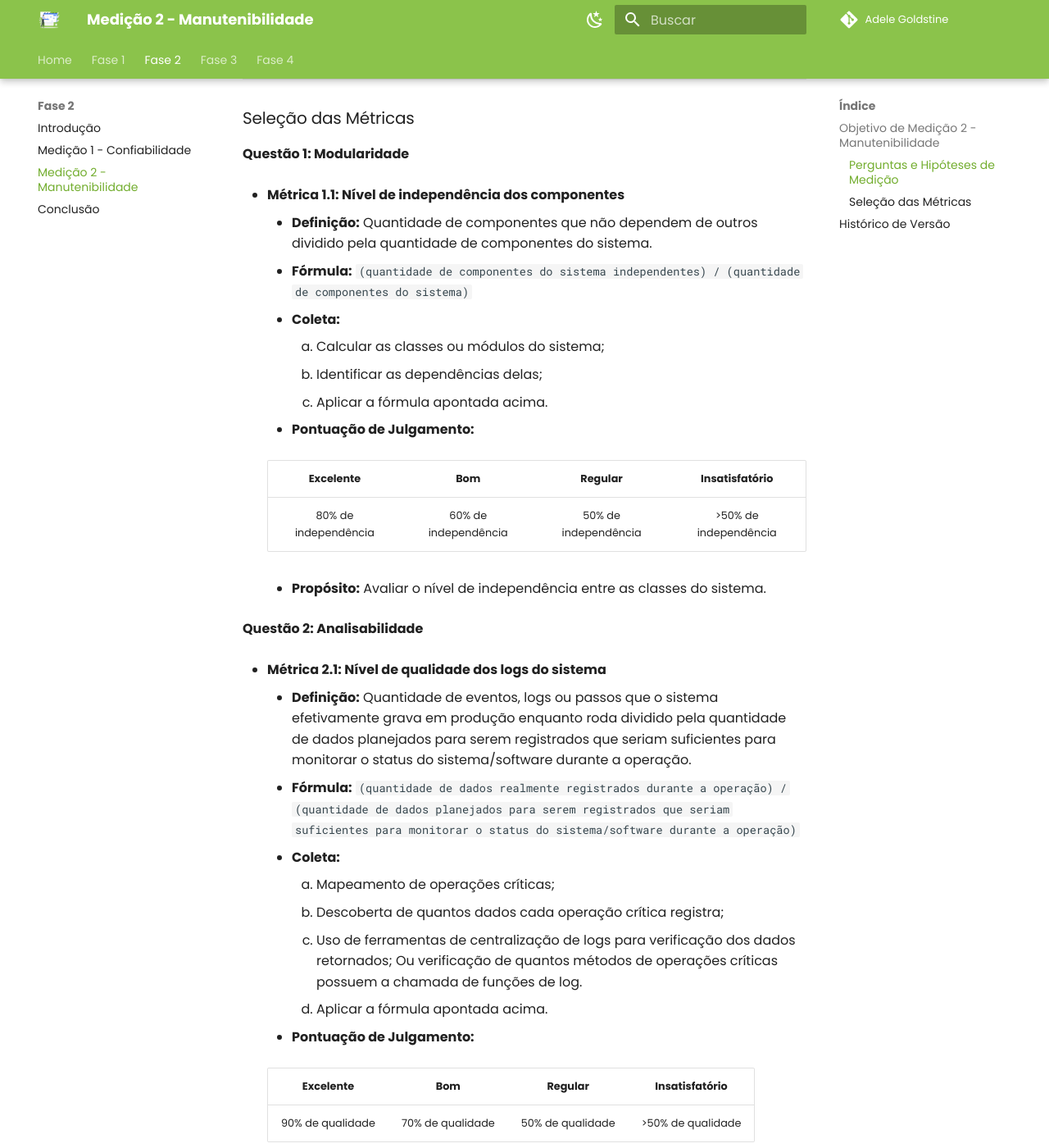
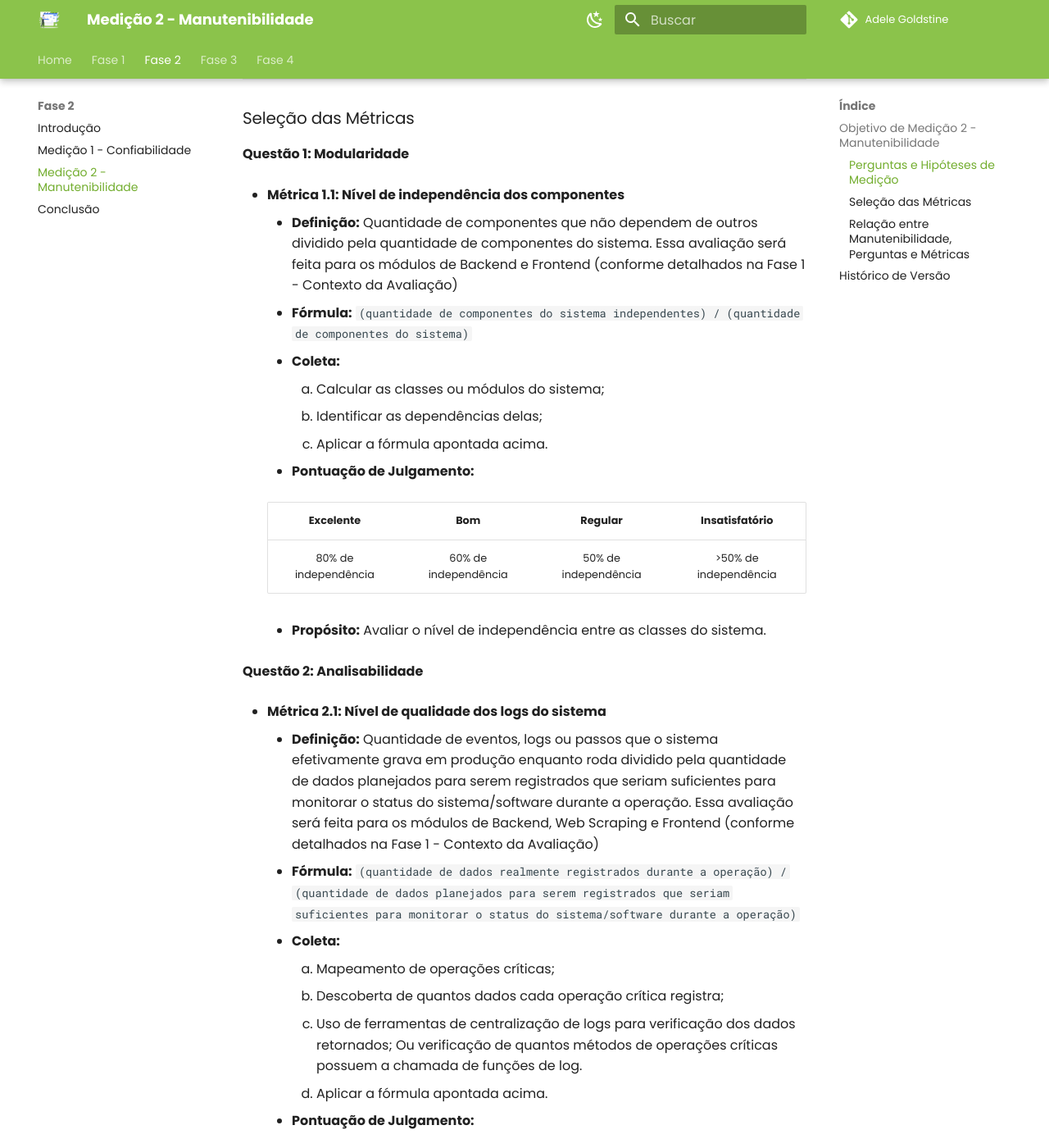
Before and after one commit to FCTE-Qualidade-de-Software-1/2026-1_T01_ADELE_GOLDSTINE, an MkDocs documentation site: the page built from docs/fase2/manutenibilidade.md, in a window 1280 px wide and 1400 px high, scrolled down 1631 px. Shown: the whole window at 82% size. Built offline with MkDocs 1.6.1 and Material for MkDocs 9.7.7, drawn with Linux system fonts in a browser that asks for light colours; comment, search, counter and statistics services are not loaded; some of the changed text lies outside the part shown.

Commit message:
docs: detalhamento dos módulos analisados.

```diff
--- a/docs/fase2/manutenibilidade.md
+++ b/docs/fase2/manutenibilidade.md
@@ -66,7 +66,7 @@ Para alcançar o objetivo de medição para a característica de Manutenibilidad
 **Questão 1: Modularidade**
 
 * **Métrica 1.1: Nível de independência dos componentes**
-    * **Definição:** Quantidade de componentes que não dependem de outros dividido pela quantidade de componentes do sistema.
+    * **Definição:** Quantidade de componentes que não dependem de outros dividido pela quantidade de componentes do sistema. Essa avaliação será feita para os módulos de Backend e Frontend (conforme detalhados na Fase 1 - Contexto da Avaliação)
     * **Fórmula:** `(quantidade de componentes do sistema independentes) / (quantidade de componentes do sistema)`
     * **Coleta:**
         1. Calcular as classes ou módulos do sistema;
@@ -84,7 +84,7 @@ Para alcançar o objetivo de medição para a característica de Manutenibilidad
 **Questão 2: Analisabilidade**
 
 * **Métrica 2.1: Nível de qualidade dos logs do sistema**
-    * **Definição:** Quantidade de eventos, logs ou passos que o sistema efetivamente grava em produção enquanto roda dividido pela quantidade de dados planejados para serem registrados que seriam suficientes para monitorar o status do sistema/software durante a operação.
+    * **Definição:** Quantidade de eventos, logs ou passos que o sistema efetivamente grava em produção enquanto roda dividido pela quantidade de dados planejados para serem registrados que seriam suficientes para monitorar o status do sistema/software durante a operação. Essa avaliação será feita para os módulos de Backend, Web Scraping e Frontend (conforme detalhados na Fase 1 - Contexto da Avaliação)
     * **Fórmula:** `(quantidade de dados realmente registrados durante a operação) / (quantidade de dados planejados para serem registrados que seriam suficientes para monitorar o status do sistema/software durante a operação)`
     * **Coleta:**
         1. Mapeamento de operações críticas;
@@ -103,7 +103,7 @@ Para alcançar o objetivo de medição para a característica de Manutenibilidad
 **Questão 3: Modificabilidade**
 
 * **Métrica 3.1: Média do tempo gasto para fazer uma alteração**
-    * **Definição:** Soma do tempo gasto para fazer alterações dividido pela quantidade de alterações
+    * **Definição:** Soma do tempo gasto para fazer alterações dividido pela quantidade de alterações.
     * **Fórmula:** `(soma do tempo gasto para fazer alterações) / (quantidade de alterações realizadas)`
     * **Coleta:**
         1. Escolha de um período para a coleta de dados;
@@ -122,7 +122,7 @@ Para alcançar o objetivo de medição para a característica de Manutenibilidad
 **Questão 4: Testabilidade**
 
 * **Métrica 4.1: Porcentagem de cobertura de testes**
-    * **Definição:** Quantidade de testes automatizados escritos dividida pela quantidade de cenários de teste que deveriam ter sido escritos.
+    * **Definição:** Quantidade de testes automatizados escritos dividida pela quantidade de cenários de teste que deveriam ter sido escritos. Essa avaliação será feita para os módulos de Backend, Web Scraping e Frontend (conforme detalhados na Fase 1 - Contexto da Avaliação)
     * **Fórmula:** `(quantidade de testes automatizados escritos) / (quantidade de cenários de teste que deveriam ter sido escritos)`
     * **Coleta:**
         1. Rodar a suíte de testes para descobrir quantos casos de teste foram criados;
@@ -137,9 +137,21 @@ Para alcançar o objetivo de medição para a característica de Manutenibilidad
 
     * **Propósito:** Avaliar o nível da cobertura de testes do sistema.
 
+---
+
+
+### Relação entre Manutenibilidade, Perguntas e Métricas
+
+![Manutenabilidade (Representação Estrutural)](../assets/manutenabilidade.png)
+<div align="center">
+  <font size="3"><figcaption>Figura 3: Manutenabilidade (Representação Estrutural)</figcaption></font>
+</div>
+---
+
 ## Histórico de Versão
 
 | Versão | Data       | Descrição                  | Autor(es) |
 |:------:|:-----------|:---------------------------|:----------|
 | 0.1    | 2026-06-09 | Criação inicial da página  | Ana Clara Borges     |
 | 1.0    | 2026-06-12 | Adição de referências  | Ana Clara Borges     |
+| 1.1    | 2026-06-23 | Adição o diagrama de relação entre Manutenibilidade, Perguntas e Métricas | Marllon Cardoso     |
```
Also changed, not shown: docs/fase1/contexto-da-avaliacao.md (+16 -1 lines), docs/fase2/confiabilidade.md (+4 -3 lines), docs/assets/confiabilidade.png, docs/assets/manutenabilidade.png (added).
